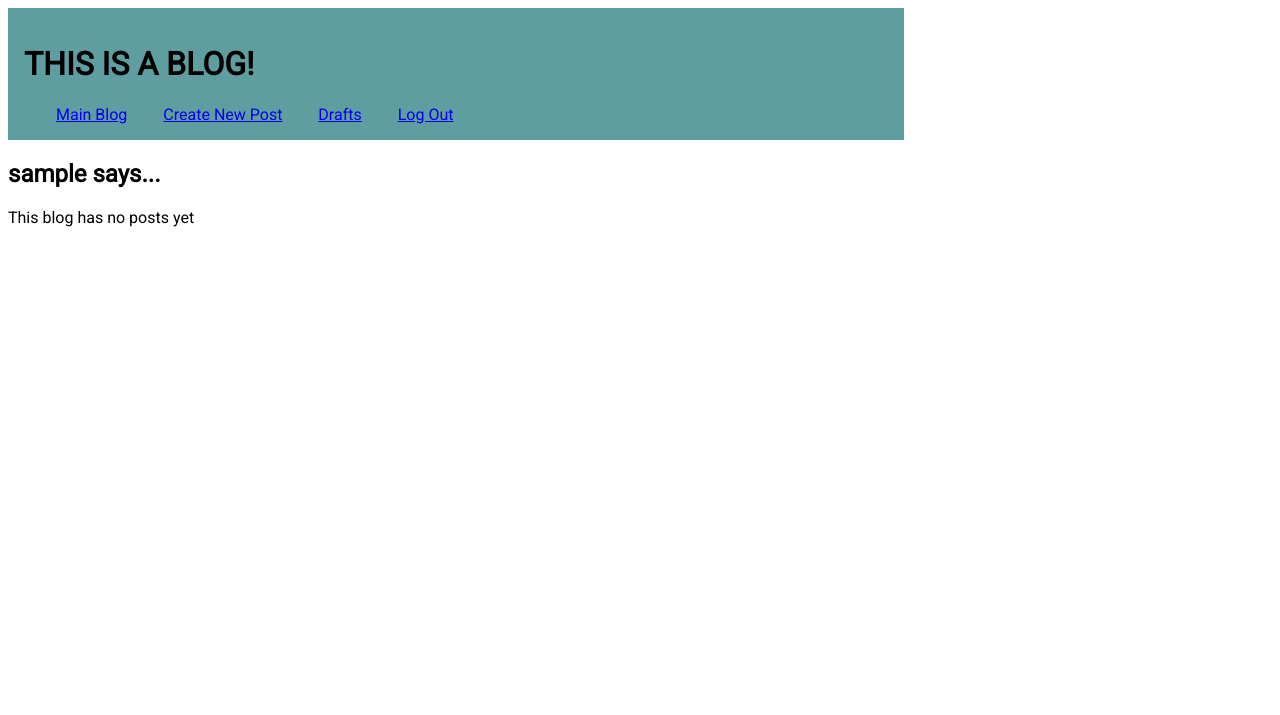
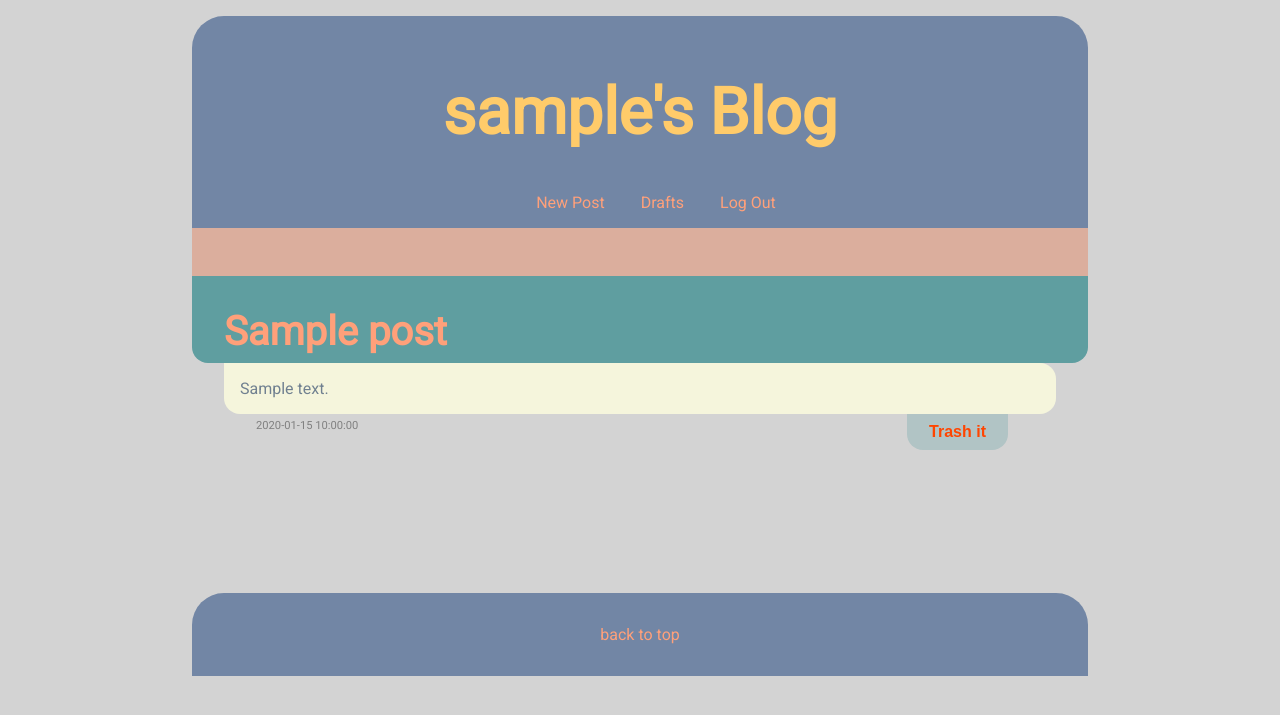
Before and after one commit to timconceivable/blogz, a Flask app: page / in a window 1280 px wide. Shown: the top 715 px of the page. Run offline with Flask 2, Linux system fonts and the light colour scheme; the visitor is signed in with stand-in values (Sample User, id 1); tables that the repository leaves empty hold one stand-in row (values such as "Sample post"); data that the repository does not hold is empty.

Commit message:
mostly done. individual blog pages done. css styling good. css does not work when logged-out?

```diff
--- a/main.py
+++ b/main.py
@@ -1,5 +1,7 @@
 from flask import Flask, request, redirect, render_template, session, flash
 from flask_sqlalchemy import SQLAlchemy
+from sqlalchemy import asc, desc
+from datetime import datetime
 
 app = Flask(__name__)
 app.config['DEBUG'] = True
@@ -9,18 +11,23 @@ db = SQLAlchemy(app)
 app.secret_key = 'cornflakes'
 
 
-class Blog(db.Model):
+class Post(db.Model):
     id = db.Column(db.Integer, primary_key=True)
     title = db.Column(db.String(120))
     body = db.Column(db.Text)
     published = db.Column(db.Boolean)
+    date = db.Column(db.DateTime)
     owner_id = db.Column(db.Integer, db.ForeignKey('user.id'))
 
-    def __init__(self, title, body, published, owner):
+    def __init__(self, title, body, published, date, owner):
         self.title = title
         self.body = body
         self.published = published
+        self.date = date
         self.owner = owner
+
+    def __repr__(self):
+        return '<Post %r>' % self.title
 
 
 class User(db.Model):
@@ -28,7 +35,7 @@ class User(db.Model):
     username = db.Column(db.String(120), unique=True)
     email = db.Column(db.String(120), unique=True)
     password = db.Column(db.String(120))
-    blog = db.relationship('Blog', backref='owner')
+    post = db.relationship('Post', backref='owner')
 
     def __init__(self, username, email, password):
         self.username = username
@@ -67,7 +74,7 @@ def register():
         else:
             flash('User already exists', 'error')
 
-    return render_template('register.html')
+    return render_template('register.html', pagetitle="register")
 
 
 @app.route('/login', methods=['POST', 'GET'])
@@ -83,7 +90,7 @@ def login():
         else:
             flash('Password incorrect or user does not exist', 'error')
 
-    return render_template('login.html')
+    return render_template('login.html', pagetitle="login")
 
 
 @app.route('/logout')
@@ -93,30 +100,38 @@ def logout():
     return redirect('/')
 
 
+# MAIN BLOG PAGE
 @app.route('/', methods=['POST', 'GET'])
 def index():
     owner = User.query.filter_by(email=session['email']).first()
-    blogs = Blog.query.filter_by(published=True,owner=owner).all()
-    return render_template('blog.html', owner=owner, blogs=blogs)
+    posts = Post.query.filter_by(published=True,owner=owner).order_by(desc(Post.date)).all()
+    blogname = str(owner.username)+"'s blog"
+    return render_template('blog.html', pagetitle=blogname,
+        owner=owner, posts=posts)
 
 
 @app.route('/drafts', methods=['POST', 'GET'])
 def drafts():
     owner = User.query.filter_by(email=session['email']).first()
-    blogs = Blog.query.filter_by(published=False,owner=owner).all()
-    return render_template('drafts.html', blogs=blogs)
+    posts = Post.query.filter_by(published=False,owner=owner).all()
+    return render_template('drafts.html', pagetitle="saved drafts",
+        owner=owner, posts=posts)
 
 
-# TODO make an html template to display individual posts
-# TODO make a route for this so that route('/blog?id=#')
-@app.route('/blog')
+# INDIVIDUAL POST PAGE
+@app.route('/blog', methods=['POST', 'GET'])
 def blogpost():
-    id = request.args.get('blog-id')
-    return redirect('/blog')
+    owner = User.query.filter_by(email=session['email']).first()
+    post_id = request.args.get('id')
+    post = Post.query.get(post_id)
+    return render_template('blogpost.html', pagetitle=post.title,
+        owner=owner, post=post)
+
 
 @app.route('/newpost', methods=['POST', 'GET'])
 def newpost():
-    return render_template('newpost.html')
+    owner = User.query.filter_by(email=session['email']).first()
+    return render_template('newpost.html', pagetitle="new post", owner=owner)
 
 
 @app.route('/publish', methods=['POST'])
@@ -126,15 +141,17 @@ def publish():
     body = request.form['post-body']
     if title != "" and body != "":
         published = True
-        blog = Blog(title, body, published, owner)
-        db.session.add(blog)
+        date = datetime.utcnow()
+        post = Post(title, body, published, date, owner)
+        db.session.add(post)
         db.session.commit()
         flash('Post published', 'confirm')
-        return redirect('/blog')
+        return render_template("blogpost.html",
+            pagetitle=title, owner=owner, post=post)
     else:
         flash('Please fill in all fields', 'error')
         return render_template('/newpost.html',
-            title=title, body=body, owner=owner)
+            pagetitle=title, body=body, owner=owner)
 
 
 @app.route('/draft', methods=['POST'])
@@ -142,20 +159,28 @@ def draft():
     owner = User.query.filter_by(email=session['email']).first()
     title = request.form['post-title']
     body = request.form['post-body']
-    published = False
-    blog = Blog(title, body, published, owner)
-    db.session.add(blog)
-    db.session.commit()
-    flash('Draft Saved', 'confirm')
-    return redirect('/')
+    if title != "" and body != "":
+        published = False
+        date = None
+        post = Post(title, body, published, date, owner)
+        db.session.add(post)
+        db.session.commit()
+        flash('Draft Saved', 'confirm')
+        return render_template("blogpost.html",
+            pagetitle=title, owner=owner, post=post)
+    else:
+        flash('Please fill in all fields', 'error')
+        return render_template('/newpost.html',
+            pagetitle=title, body=body, owner=owner)
 
 
 @app.route('/publishdraft', methods=['POST'])
 def publishdraft():
-    blog_id = int(request.form['blog-id'])
-    blog = Blog.query.get(blog_id)
-    blog.published = True
-    db.session.add(blog)
+    post_id = int(request.form['id'])
+    post = Post.query.get(post_id)
+    post.published = True
+    post.date = datetime.utcnow()
+    db.session.add(post)
     db.session.commit()
     flash('Draft published!', 'confirm')
     return redirect('/drafts')
@@ -163,9 +188,9 @@ def publishdraft():
 
 @app.route('/deletepost', methods=['POST'])
 def delete_post():
-    blog_id = int(request.form['blog-id'])
-    blog = Blog.query.get(blog_id)
-    db.session.delete(blog)
+    post_id = int(request.form['id'])
+    post = Post.query.get(post_id)
+    db.session.delete(post)
     db.session.commit()
     flash('Post deleted!', 'confirm')
     return redirect('/')
@@ -173,9 +198,9 @@ def delete_post():
 
 @app.route('/deletedraft', methods=['POST'])
 def delete_draft():
-    blog_id = int(request.form['blog-id'])
-    blog = Blog.query.get(blog_id)
-    db.session.delete(blog)
+    post_id = int(request.form['id'])
+    post = Post.query.get(post_id)
+    db.session.delete(post)
     db.session.commit()
     flash('Draft deleted!', 'confirm')
     return redirect('/drafts')
--- /dev/null
+++ b/static/styles/styles.css
@@ -0,0 +1,138 @@
+body {
+    background-color: lightgrey;
+    font-family: 'Roboto', sans-serif;
+    font-size: 1rem;
+    color: slategray;
+    width: 70%;
+    margin: 1rem auto 0;
+}
+header {
+    background-color: rgb(114, 134, 165);
+    padding: 1rem;
+    margin: 0;
+    border-radius: 2rem 2rem 0 0;
+    text-align: center;
+}
+footer {
+    background-color: rgb(114, 134, 165);
+    padding: 1rem;
+    margin: 10rem 0 0;
+    border-radius: 2rem 2rem 0 0;
+    text-align: center;
+}
+a {
+    color: lightsalmon;
+    text-decoration: none;
+}
+a :hover {
+    color: orange;
+}
+header a :hover {
+    color: orange;
+}
+header h1 a {
+    color: rgb(255, 203, 106);
+}
+header h1 a :hover {
+    color: orange;
+}
+article {
+    display: block;
+    margin: 0 0 4rem 0;
+}
+h1 {
+    font-size: 4rem;
+    font-weight: 900;
+}
+h2 {
+    font-size: 2rem;
+    padding: 1rem;
+    margin: 0;
+}
+article h2 {
+    display: block;
+    font-size: 2.5rem;
+    background-color: cadetblue;
+    border-radius: 0 0 1rem 1rem;
+    padding: 2rem 2rem .5rem 2rem;
+    margin: 0;
+}
+h3 {
+    font-size: 1rem;
+}
+.hr {
+    background-color: rgb(219, 174, 157);
+    height: 2rem;
+    max-width: 100%;
+    padding: .5rem;
+    text-align: center;
+    align-content: center;
+}
+ul {
+    list-style-type: none;
+    margin: 0;
+    padding: 0;
+}
+header ul li {
+    display: inline;
+    margin-left: 2rem;
+}
+form {
+    background-color: rgb(177, 196, 197);
+    border-radius: 0 0 1rem 1rem;
+    align-content: center;
+    padding: .5rem 1rem;
+    margin: 0;
+}
+input[type=submit] {
+    background-color: rgb(177, 196, 197);
+    border: none;
+    color: orangered;
+    text-align: center;
+    font-weight: 600;
+    font-size: 1rem;
+}
+#publish {
+    color: rgb(0, 177, 0);
+}
+form li {
+    margin: .5rem;
+}
+.postbody {
+    background-color: beige;
+    border-radius: 0 1rem 1rem 1rem;
+    overflow-wrap: break-word;
+    text-overflow: ellipsis;
+    padding: 1rem;
+    margin: 0 2rem;
+}
+.date {
+    display: inline;
+    color: gray;
+    font-size: .7rem;
+    margin: 0 4rem;
+}
+.delete {
+    display: inline;
+    position: absolute;
+    right: 20%;
+    margin: 0 1rem;
+}
+textarea {
+    resize: none;
+    margin: 1rem 0;
+}
+#title-form {
+    height: 1.2rem;
+    width: 90%;
+}
+#body-form {
+    height: 11rem;
+    width: 90%;
+}
+.error {
+    color: orangered;
+}
+.confirm {
+    color: slateblue;
+}
--- a/templates/base.html
+++ b/templates/base.html
@@ -1,23 +1,29 @@
 <!DOCTYPE html>
 <html lang="en">
+
 <head>
     <meta charset="UTF-8">
+    <meta http-equiv="X-UA-Compatible" content="ie=edge">
     <meta name="viewport" content="width=device-width, initial-scale=1.0">
-    <meta http-equiv="X-UA-Compatible" content="ie=edge">
-    <title>{{title}}</title>
-    <link href="styles.css" rel="stylesheet" type="text/css" media="screen">
+    <link href= "{{ url_for('static', filename='styles/styles.css') }}" rel="stylesheet" type="text/css" media="screen">
     <link href="https://fonts.googleapis.com/css?family=Roboto" rel="stylesheet">
+    <title>{{pagetitle}}</title>
 </head>
+
 <body>
-    <header>
-        <h1>THIS IS A BLOG!</h1>
+    <header><a name="header"></a>
+        {% if owner %}
+        <h1><a href='/'>{{ owner.username }}'s Blog</a></h1>
         <ul>
-            <li><a href='/'>Main Blog</a></li>
-            <li><a href='newpost'>Create New Post</a></li>
+            <li><a href='newpost'>New Post</a></li>
             <li><a href='drafts'>Drafts</a></li>
             <li><a href='logout'>Log Out</a></li>
         </ul>
+        {% endif %}
     </header>
+
+    <main>
+        <div class="hr">
         {% with messages = get_flashed_messages(with_categories=True) %}
             <ul>
             {% for category,message in messages %}
@@ -25,10 +31,15 @@
             {% endfor %}
             </ul>
         {% endwith %}
+        </div>
+
         {% block content %}
         {% endblock %}
+    </main>
 
-    <footer>
+    <footer><a name="footer"></a>
+        <p><a href="#header">back to top</a></p>
     </footer>
 </body>
+
 </html>
--- a/templates/blog.html
+++ b/templates/blog.html
@@ -1,21 +1,21 @@
 {% extends "base.html" %}
 
 {% block content %}
-    <h2>{{ owner.username }} says...</h2>
-    {% if blogs|length == 0 %}
-        <p>This blog has no posts yet</p>
+
+    {% if posts|length == 0 %}
+        <p class="postbody">This blog has no posts yet.  <a href='/newpost'>Make the first one now!</a></p>
         {% else %}
         <ul>
-            {% for blog in blogs %}
-                <a href="/blog"><h3>{{blog.title}}</h3></a>
-                <article>
-                <p class="postbody">{{blog.body}}
-                    <form class="delete" method='POST' action='/deletepost'>
-                        <input type="hidden" name="blog-id" value="{{blog.id}}" />
-                        <input type="submit" value="Trash it" />
-                    </form>
-                </p>
-                </article>
+            {% for post in posts %}
+            <article>
+                <a href="/blog?id={{post.id}}"><h2>{{post.title}}</h2></a>
+                <p class="postbody">{{post.body}}</p>
+                <p class="date">{{post.date}}</p>
+                <form class="delete" method='POST' action='/deletepost'>
+                    <input type="hidden" name="id" value="{{post.id}}" />
+                    <input type="submit" value="Trash it" />
+                </form>
+            </article>
             {% endfor %}
         </ul>
     {% endif %}
--- a/templates/register.html
+++ b/templates/register.html
@@ -1,7 +1,8 @@
 {% extends "base.html" %}
 
 {% block content %}
-<h1>Register yo Blog Deets!</h1>
+<h1>Enter yo Deets to Register!</h1>
+<p>already registered?  <a href='/login'>login here!</a></p>
 <form action="/register" method="post">
     <table>
         <tr>
--- a/templates/styles.css
+++ /dev/null
@@ -1,41 +0,0 @@
-body {
-    font-family: 'Roboto', sans-serif;
-    font-size: 1rem;
-    width: 70%;
-}
-header {
-    background-color: cadetblue;
-    padding: 1rem;
-    margin-bottom: 1rem;
-}
-.error {
-    color: red;
-}
-.confirm {
-    color: blue;
-}
-ul {
-    list-style-type: none;
-    margin: 0;
-    padding: 0;
-}
-header ul li {
-    display: inline-block;
-    margin-left: 2rem;
-}
-form {
-    padding: .5rem;
-    margin: 0 auto;
-}
-.postbody {
-    background-color: beige;
-    padding: 1rem;
-    width: 70%;
-}
-.delete {
-    display: inline-block;
-}
-textarea {
-        margin: 1rem 0;
-        width: 70%;
-    }
```
Also changed, not shown: templates/blogpost.html (added, +18 -0 lines), templates/drafts.html (+14 -13 lines), templates/newpost.html (+4 -4 lines). Lines whose indentation alone changed are shown as unchanged.
